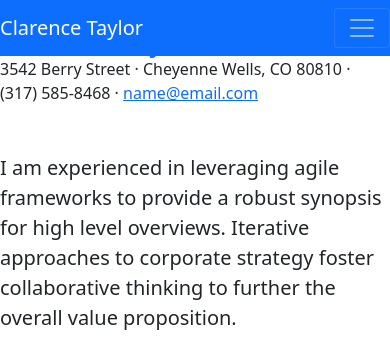
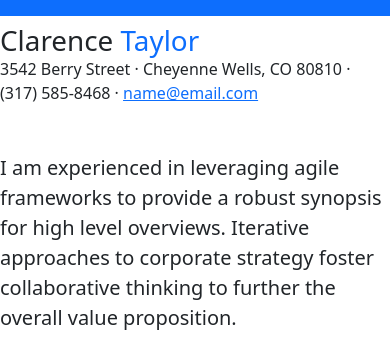
Before and after one commit to rmhowe/rmhowe.github.io, a plain HTML site: page final.html in a window 390 px wide. Shown: the top 359 px of the page. Drawn offline with nearby package versions, Linux system fonts and the light colour scheme; a script that the page names is missing.

Commit message:
Update final.html
update navbar

```diff
--- a/final.html
+++ b/final.html
@@ -8,11 +8,6 @@
     <body id="page-top">
         <!-- Navigation-->
         <nav class="navbar navbar-expand-lg navbar-dark bg-primary fixed-top" id="sideNav">
-            <a class="navbar-brand js-scroll-trigger" href="#page-top">
-                <span class="d-block d-lg-none">Clarence Taylor</span>
-                <span class="d-none d-lg-block"><img class="img-fluid img-profile rounded-circle mx-auto mb-2" src="assets/img/profile.jpg" alt="..." /></span>
-            </a>
-            <button class="navbar-toggler" type="button" data-bs-toggle="collapse" data-bs-target="#navbarResponsive" aria-controls="navbarResponsive" aria-expanded="false" aria-label="Toggle navigation"><span class="navbar-toggler-icon"></span></button>
             <div class="collapse navbar-collapse" id="navbarResponsive">
                 <ul class="navbar-nav">
                     <li class="nav-item"><a class="nav-link js-scroll-trigger" href="#about">About</a></li>
```
